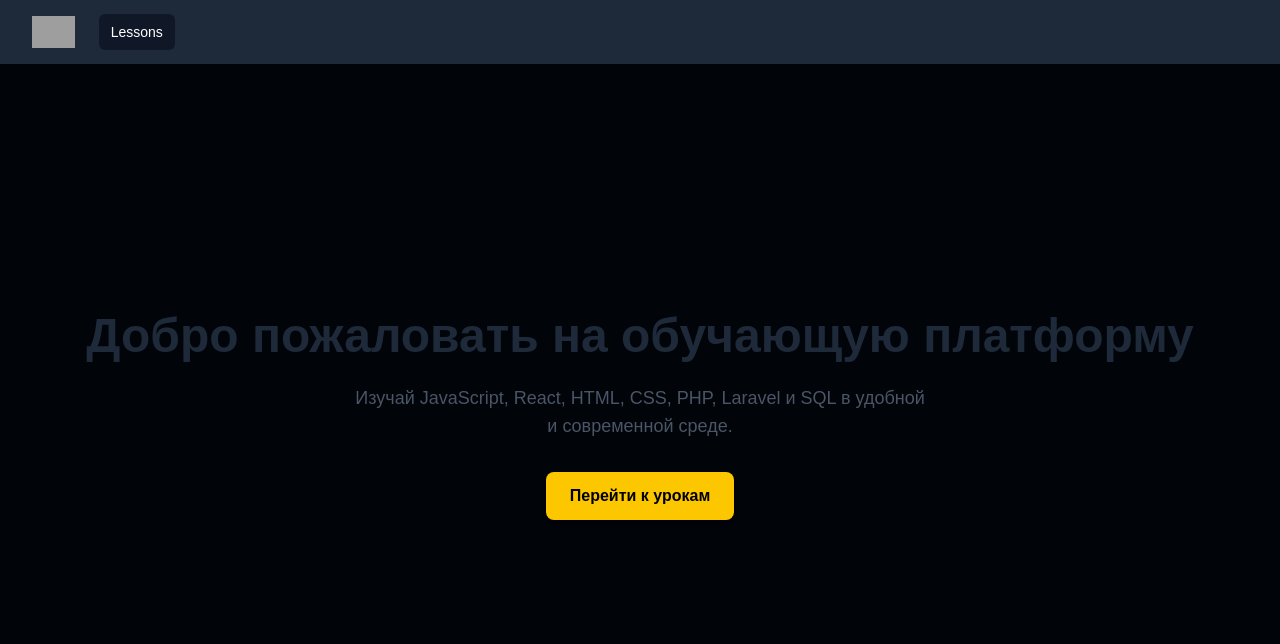
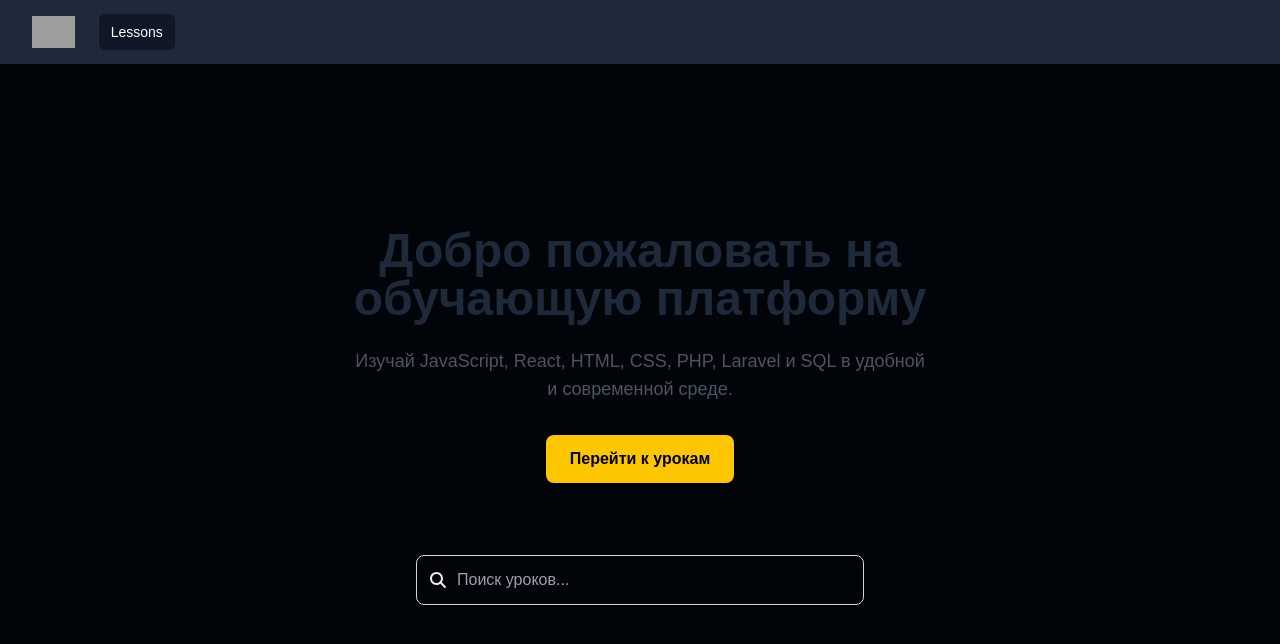
Before and after one commit to HenrikHovhannisyan/coding, a Next.js app: page / in a window 1280 px wide. Shown: the top 644 px of the page. Built offline with nearby package versions, Linux system fonts and the light colour scheme; grey boxes are pictures that could not be loaded.

Commit message:
Added search lessons

```diff
--- a/app/page.jsx
+++ b/app/page.jsx
@@ -1,9 +1,56 @@
+"use client";
+
+import { useState, useMemo } from "react";
 import Link from "next/link";
+import { FontAwesomeIcon } from "@fortawesome/react-fontawesome";
+import { faSearch } from "@fortawesome/free-solid-svg-icons";
+
+import javascriptLessons from "../data/lessons/javascript";
+// import reactLessons from "../data/lessons/react";
+// import htmlLessons from "../data/lessons/html";
+
+const lessonsByTopic = {
+  javascript: javascriptLessons,
+  // react: reactLessons,
+  // html: htmlLessons,
+};
+
+function flattenLessons(obj, topic, prefix = "") {
+  let result = [];
+  for (const key in obj) {
+    if (typeof obj[key] === "string") {
+      result.push({
+        title: prefix + key,
+        path: obj[key],
+        topic,
+      });
+    } else if (typeof obj[key] === "object") {
+      result = result.concat(
+        flattenLessons(obj[key], topic, prefix + key + " > ")
+      );
+    }
+  }
+  return result;
+}
 
 export default function Home() {
+  const [query, setQuery] = useState("");
+
+  const allLessons = useMemo(() => {
+    let all = [];
+    for (const topic in lessonsByTopic) {
+      all.push(...flattenLessons(lessonsByTopic[topic], topic));
+    }
+    return all;
+  }, []);
+
+  const filteredLessons = allLessons.filter(({ title }) =>
+    title.toLowerCase().includes(query.toLowerCase())
+  );
+
   return (
-    <main className="min-h-[calc(100vh-10rem)] flex items-center justify-center px-4">
-      <div className="text-center">
+    <main className="min-h-[calc(100vh-10rem)] flex flex-col items-center justify-center px-4">
+      <div className="text-center mb-8 max-w-3xl mx-auto px-4">
         <h1 className="text-4xl md:text-5xl font-extrabold text-gray-800 dark:text-white mb-6">
           Добро пожаловать на обучающую платформу
         </h1>
@@ -13,11 +60,51 @@ export default function Home() {
         </p>
         <Link
           href="/lessons"
-          className="inline-block bg-yellow-400 hover:bg-yellow-500 text-black font-bold py-3 px-6 rounded-lg shadow-md transition duration-300 dark:bg-yellow-500 dark:hover:bg-yellow-600"
+          className="inline-block bg-yellow-400 hover:bg-yellow-500 text-black font-bold py-3 px-6 rounded-lg shadow-md transition duration-300 dark:bg-yellow-500 dark:hover:bg-yellow-600 mb-10"
         >
           Перейти к урокам
         </Link>
       </div>
+
+      <div className="w-full max-w-md relative">
+        <div className="relative">
+          <div className="absolute inset-y-0 left-3 flex items-center pointer-events-none">
+            <FontAwesomeIcon icon={faSearch} className="h-5 w-5" />
+          </div>
+          <input
+            type="text"
+            placeholder="Поиск уроков..."
+            value={query}
+            onChange={(e) => setQuery(e.target.value)}
+            className="w-full pl-10 pr-4 py-3 rounded-lg border border-gray-300 dark:border-gray-600 text-black dark:text-white placeholder-gray-400 dark:placeholder-gray-500 shadow-sm focus:outline-none focus:ring-2 focus:ring-yellow-400 focus:border-yellow-400 dark:focus:ring-yellow-500 dark:focus:border-yellow-500 transition"
+          />
+        </div>
+
+        {query && (
+          <ul className="bg-white dark:bg-gray-800 rounded-lg shadow-lg max-h-64 overflow-auto mt-2 scrollbar-thin scrollbar-thumb-yellow-400 scrollbar-track-gray-100 dark:scrollbar-track-gray-700 dark:scrollbar-thumb-yellow-600">
+            {filteredLessons.length > 0 ? (
+              filteredLessons.map(({ title, path, topic }) => (
+                <li
+                  key={`${topic}/${path}`}
+                  className="border-b last:border-b-0"
+                >
+                  <Link
+                    href={`/lessons/${topic}/${path}`}
+                    className="block px-4 py-3 hover:bg-yellow-100 dark:hover:bg-yellow-700 transition rounded-lg"
+                    onClick={() => setQuery("")}
+                  >
+                    {title}
+                  </Link>
+                </li>
+              ))
+            ) : (
+              <li className="px-4 py-3 text-gray-500 dark:text-gray-400">
+                Ничего не найдено
+              </li>
+            )}
+          </ul>
+        )}
+      </div>
     </main>
   );
 }
--- /dev/null
+++ b/data/lessons/react.js
@@ -0,0 +1,7 @@
+// react.js
+const lessonsStructure = {
+  Components: "components",
+  Hooks: "hooks",
+  State: "state",
+};
+export default lessonsStructure;
```
